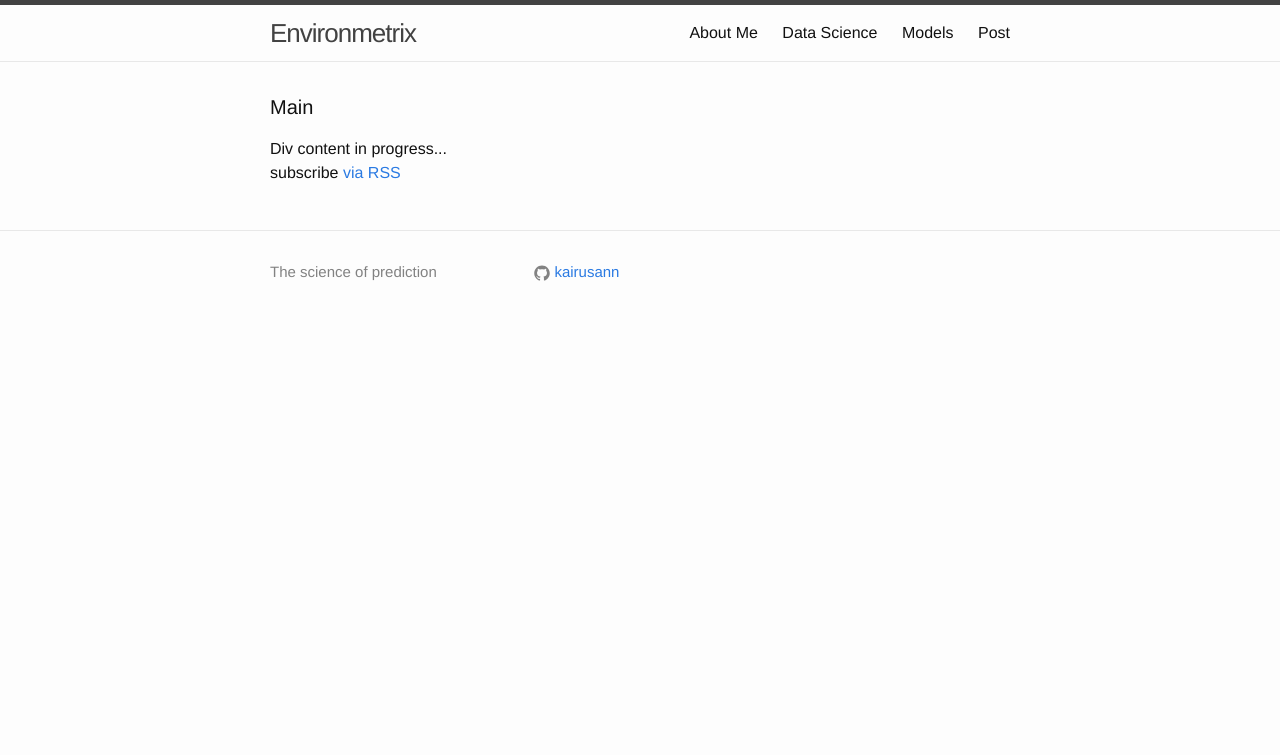
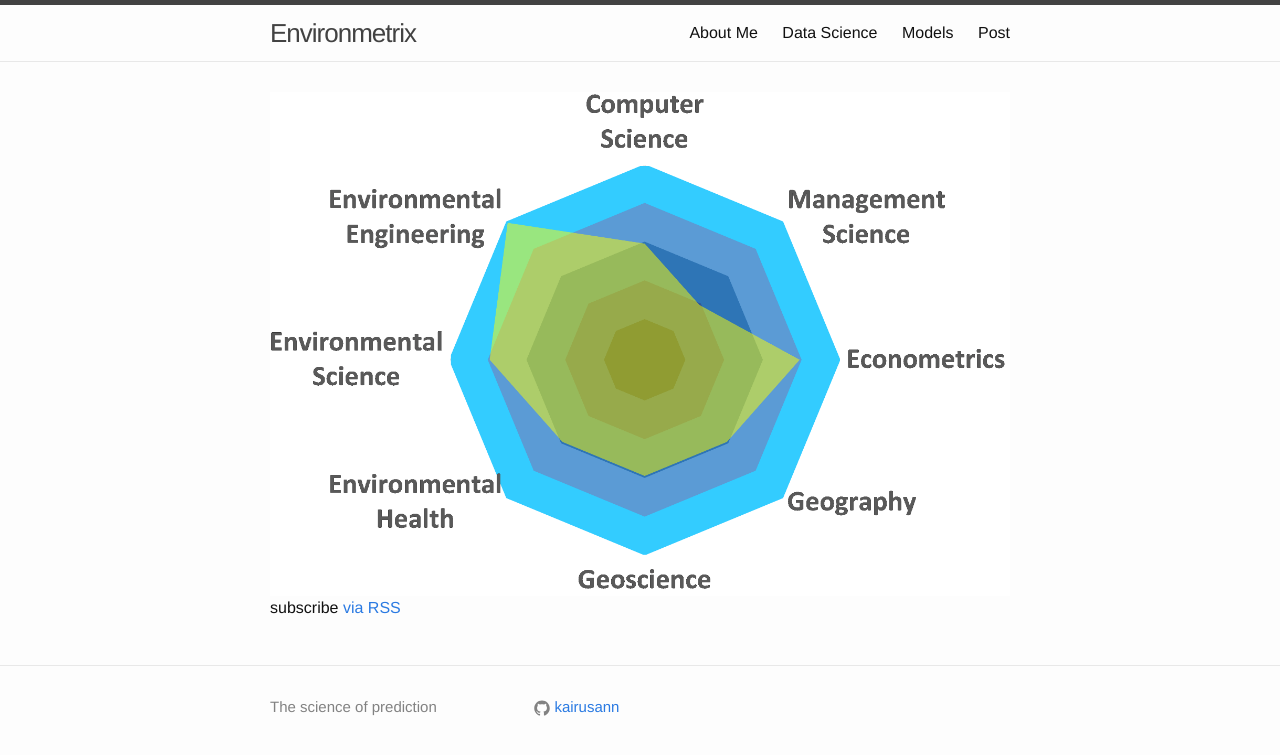
Before and after one commit to kairusann/kairusann.github.io, a Jekyll site: the page built from index.html, in a window 1280 px wide. Shown: the top 755 px of the page. Built offline with Jekyll 4.4.1, drawn with Linux system fonts in a browser that asks for light colours.

Commit message:
uploaded new img for homepage;

```diff
--- a/index.html
+++ b/index.html
@@ -4,9 +4,9 @@ layout: default
 
 <div class="home">
 
-  <h1 class="page-heading">Main</h1>
+  <!--h1 class="page-heading">Components</h1-->
 
-  <div> Div content in progress... </div>
+  <div><img alt="Components of Environmetrics" src="css/concentration.png"></img></div>
 
   <p class="rss-subscribe">subscribe <a href="{{ "/feed.xml" | prepend: site.baseurl }}">via RSS</a></p>
 
```
Also changed, not shown: css/concentration.png (added), 1 other file.
